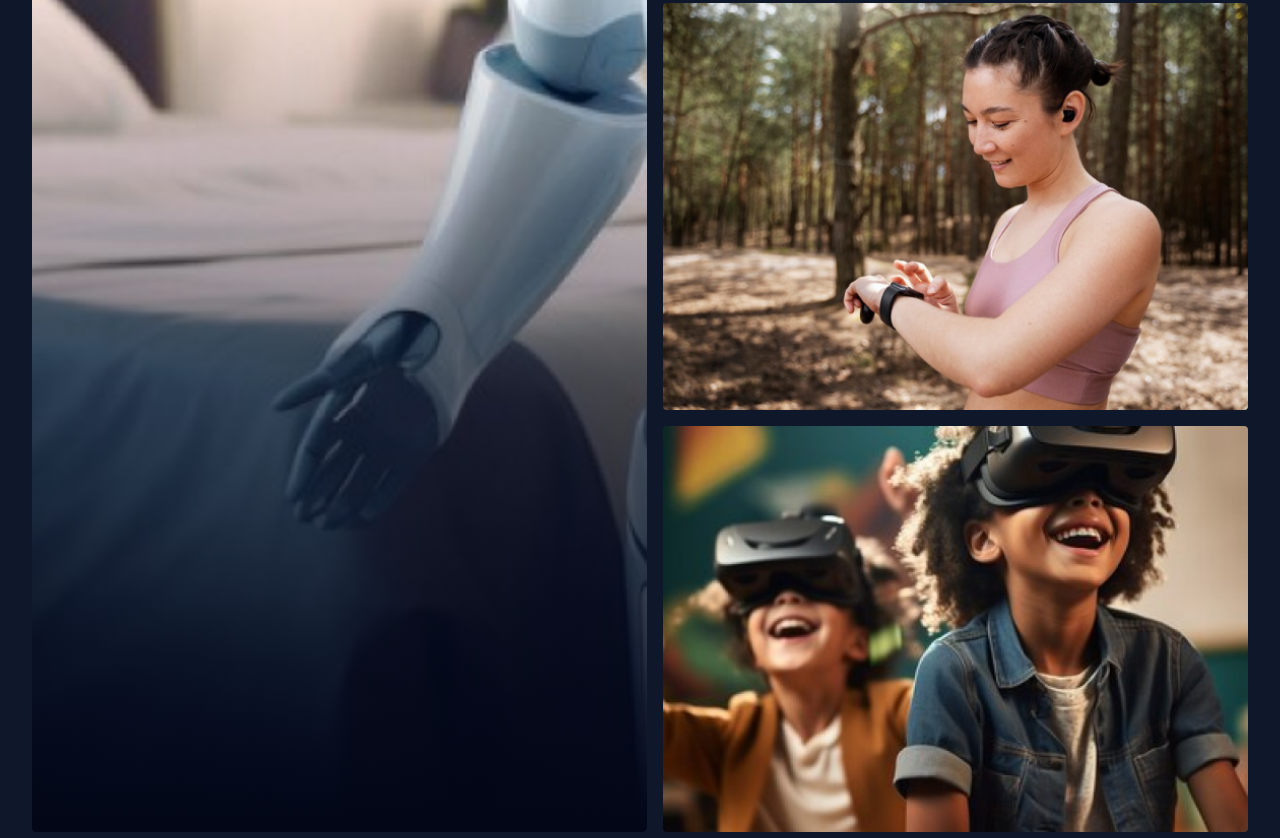
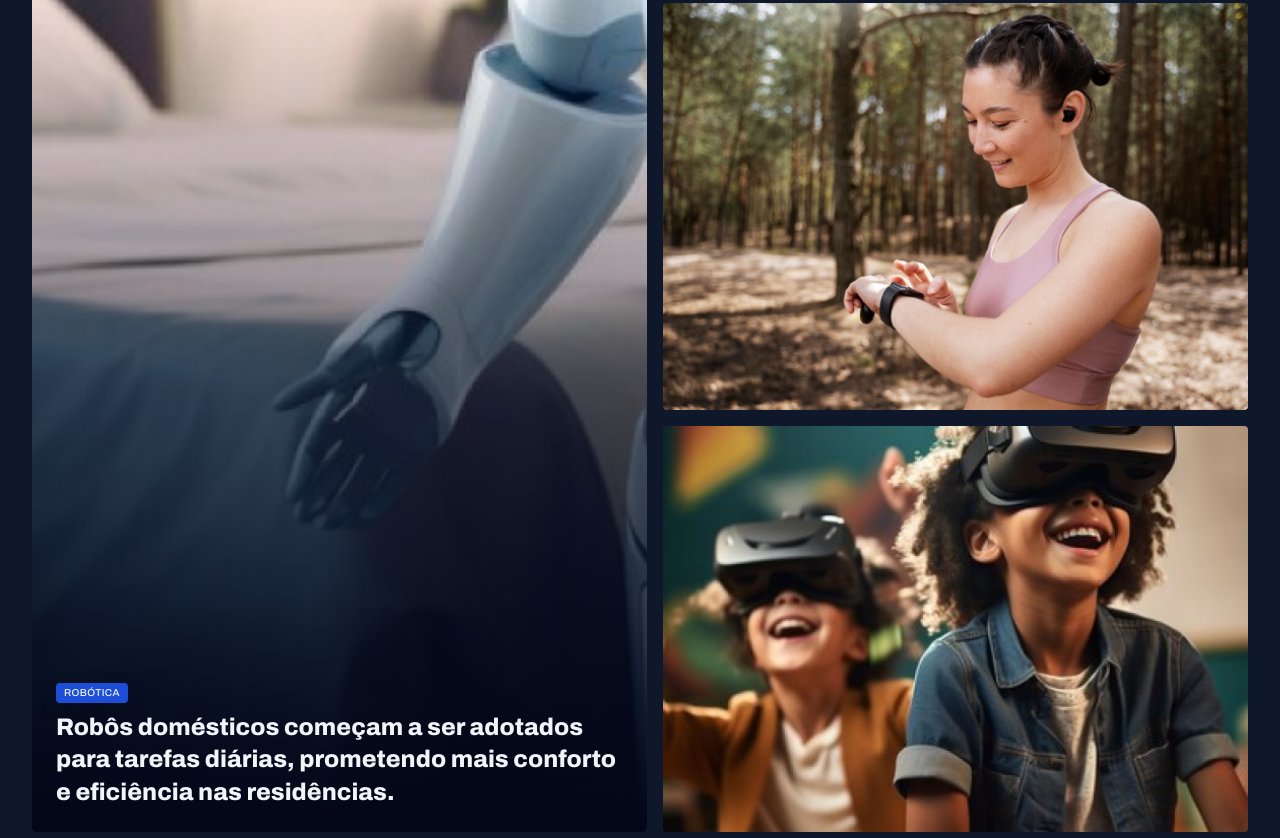
Before and after one commit to crisfeitosa/portal-de-noticias, a plain HTML site: page index.html in a window 1280 px wide. Shown: the part 1006-1844 px from the top of the page. Drawn offline with Linux system fonts and the light colour scheme.

Commit message:
Ajustando o conteúdo do card

```diff
--- a/index.html
+++ b/index.html
@@ -44,9 +44,19 @@
 
   <main class="grid container">
     <section id="featured" class="grid grid-flow-col gap-16">
-      <div class="card">
+      <figure class="card">
         <img src="assets/images/Image 01.png" alt="">
-      </div>
+
+        <figcaption>
+          <span class="content-tag">robótica</span>
+          <h2 class="text-2xl">
+            Robôs domésticos começam a ser adotados para tarefas diárias, prometendo mais conforto e
+            eficiência nas residências.
+          </h2>
+        </figcaption>
+
+
+      </figure>
 
       <div class="grid grid-cols-2 gap-16">
         <div>
@@ -67,5 +77,7 @@
       </div>
     </section>
   </main>
+
 </body>
+
 </html>
--- a/styles/global.css
+++ b/styles/global.css
@@ -55,3 +55,15 @@ img {
 main {
   margin-top: 40px;
 }
+
+.content-tag {
+  display: inline-block;
+  background-color: var(--brand-color-dark);
+  padding: 4px 8px;
+  border-radius: 4px;
+  font: 500 10px/1.2 var(--font-family);
+  text-transform: uppercase;
+  letter-spacing: 0.04em;
+  color: var(--text-color-primary);
+  box-shadow: 0px 4px 16px rgba(2, 6, 23, 0.25);
+}
--- a/styles/sections.css
+++ b/styles/sections.css
@@ -21,5 +21,16 @@
         #020617 100%
       );
     }
+
+    figcaption {
+      position: absolute;
+      bottom: 0;
+
+      padding: 24px;
+
+      h2 {
+        margin-top: 8px;
+      }
+    }
   }
 }
--- a/styles/utility.css
+++ b/styles/utility.css
@@ -14,3 +14,19 @@
 .gap-16 {
   gap: 16px;
 }
+
+.text-2xl {
+  font: var(--h1);
+}
+
+.text-xl {
+  font: var(--h2);
+}
+
+.text-lg {
+  font: var(--h3);
+}
+
+.text-sm {
+  font: var(--text-sm);
+}
```
